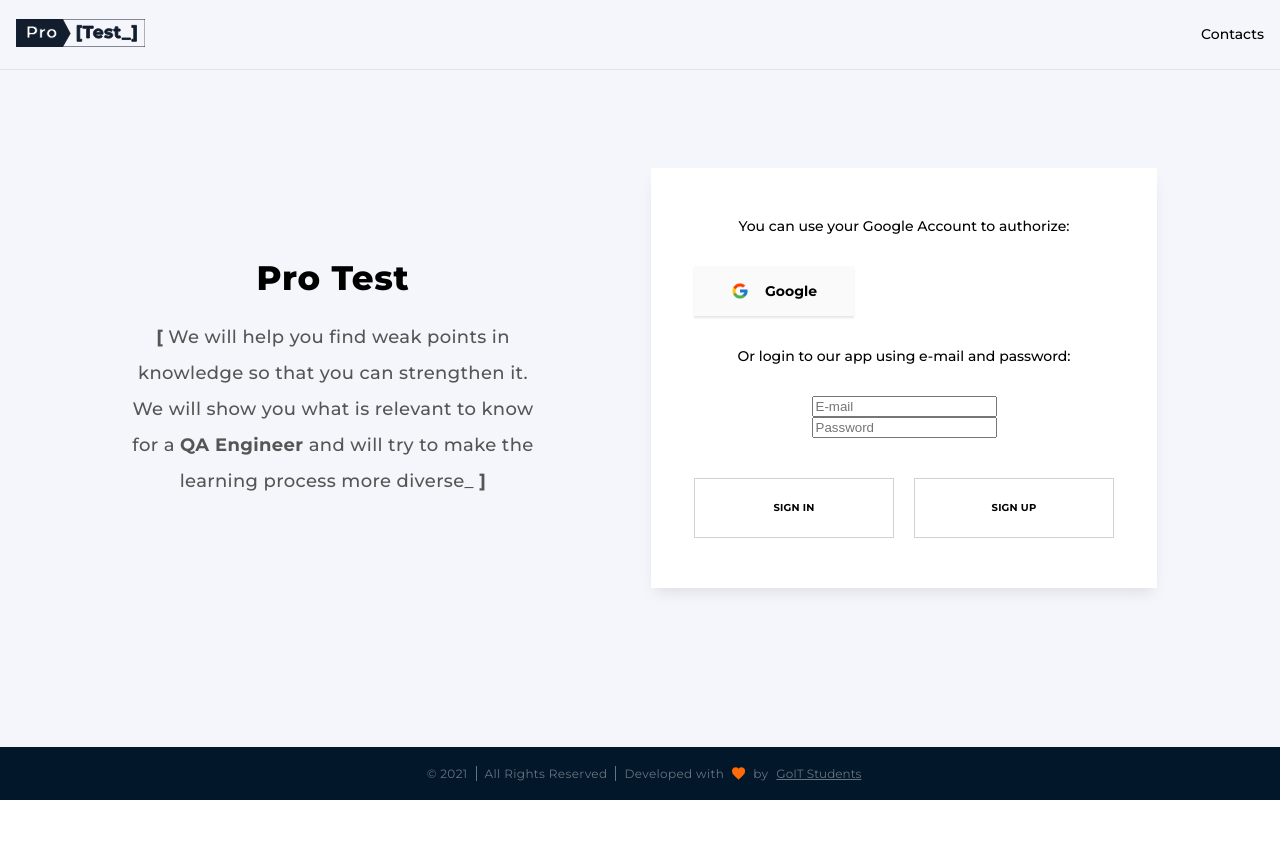
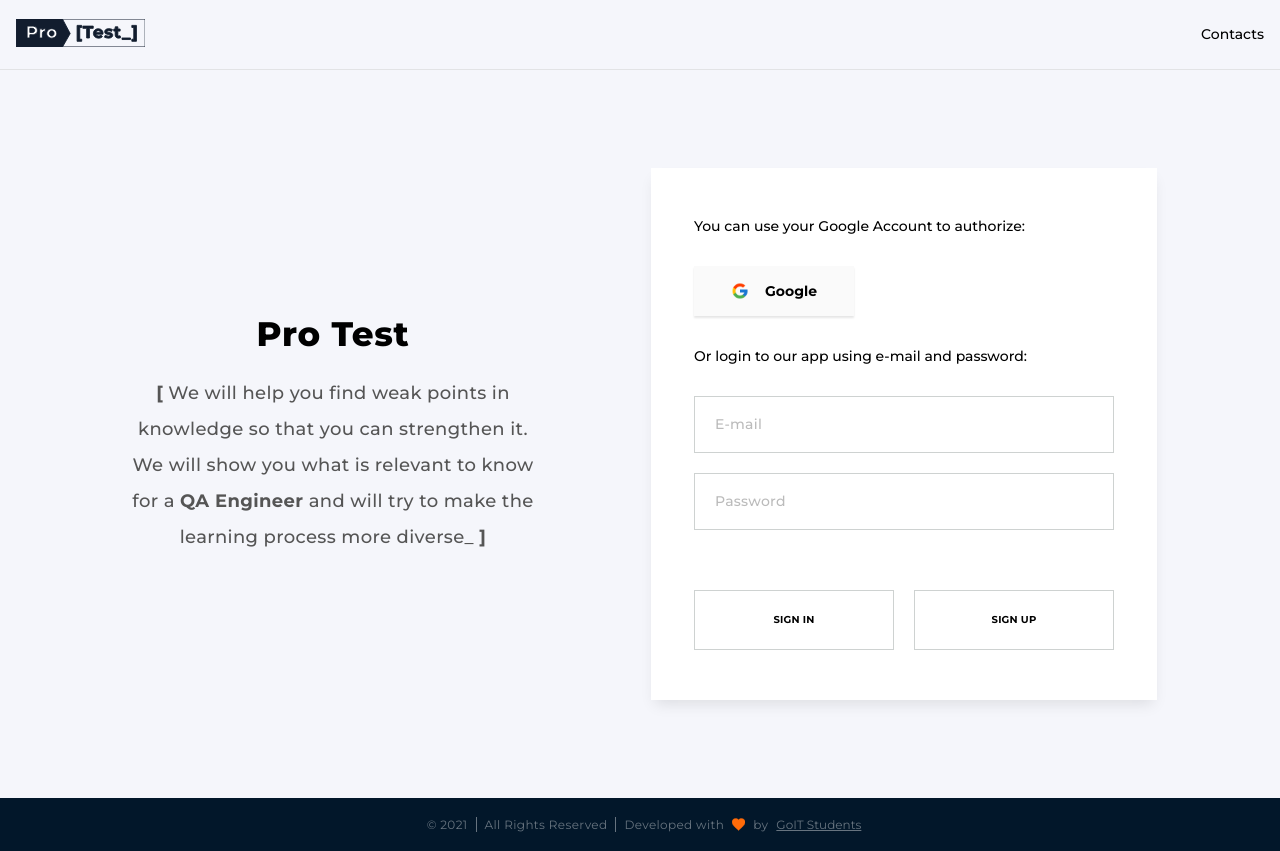
Before and after one commit to LikaRos/FRONTEND, a React (Create React App) app: page /auth in a window 1280 px wide. Before the commit the page ends 800 px from the top, so only its background shows below. Built offline with nearby package versions, Linux system fonts and the light colour scheme.

Commit message:
fix styles

```diff
--- a/src/components/AuthForm/authForm.module.css
+++ b/src/components/AuthForm/authForm.module.css
@@ -49,6 +49,7 @@
 
 .formText {
   font-family: 'Montserrat', sans-serif;
+  text-align: left;
   font-weight: 500;
   font-size: 10px;
   line-height: 12px;
@@ -80,9 +81,10 @@
 
 .signUpForm {
   min-width: 240px;
+  position: relative;
 }
 
-.signUpForm > input {
+.signUpForm input {
   box-sizing: border-box;
   border: 1px solid rgb(206, 210, 209);
   padding: 20px;
@@ -91,7 +93,7 @@
   transition: all 0.4s ease-in-out;
 }
 
-.signUpForm > input::placeholder {
+.signUpForm input::placeholder {
   font-family: 'Montserrat', sans-serif;
   font-weight: 500;
   font-size: 14px;
@@ -100,7 +102,7 @@
   color: #bbbbbb;
 }
 
-.signUpForm > input:focus {
+.signUpForm input:focus {
   outline: none;
   border: 1px solid #ff6b08;
   box-shadow: 0 0 5px #ff6b08;
@@ -172,9 +174,9 @@
   .formButton {
     width: 210px;
   }
-    .formButtonWrapper {
-      margin-top: 40px;
-    }
+  .formButtonWrapper {
+    margin-top: 40px;
+  }
 }
 
 @media (min-width: 1280px) {
--- a/src/components/AuthForm/formic/FormField.module.css
+++ b/src/components/AuthForm/formic/FormField.module.css
@@ -1,15 +1,16 @@
-.label{
+.label {
   font-weight: normal;
   font-size: 12px;
-    color:black;
+  color: black;
   line-height: 1.17;
   letter-spacing: 0.04rem;
   margin-bottom: 12px;
 }
-.error{
-    font-family:"Montserrat Medium", Verdana, Geneva, Tahoma, sans-serif;
+.error {
+  position: absolute;
+  font-family: 'Montserrat Medium', Verdana, Geneva, Tahoma, sans-serif;
   color: #ff6b09;
   font-size: 10px;
   font-weight: 600;
-    margin-top: 5px;
+  margin-top: -17px;
 }
```
Lines whose indentation alone changed are shown as unchanged.
